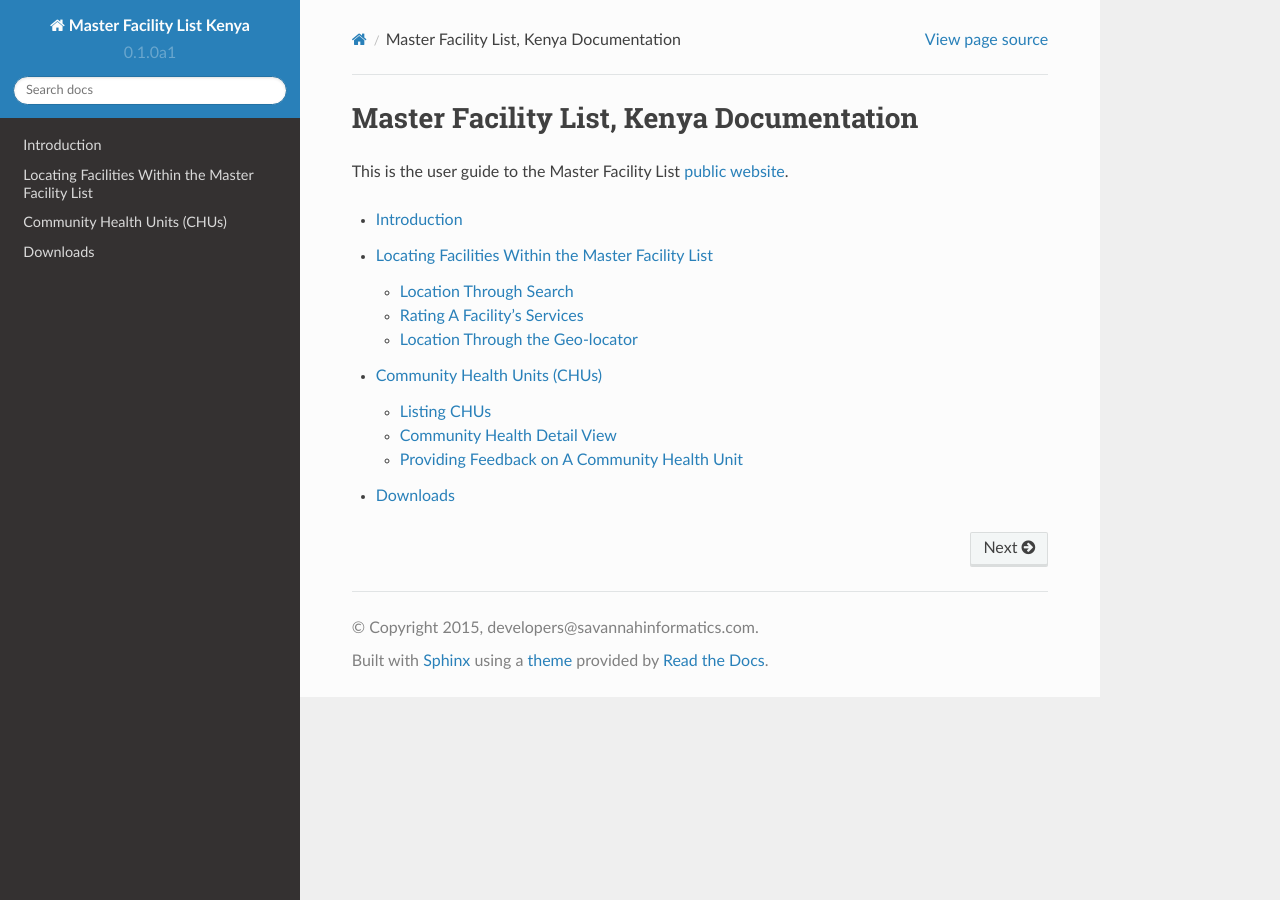
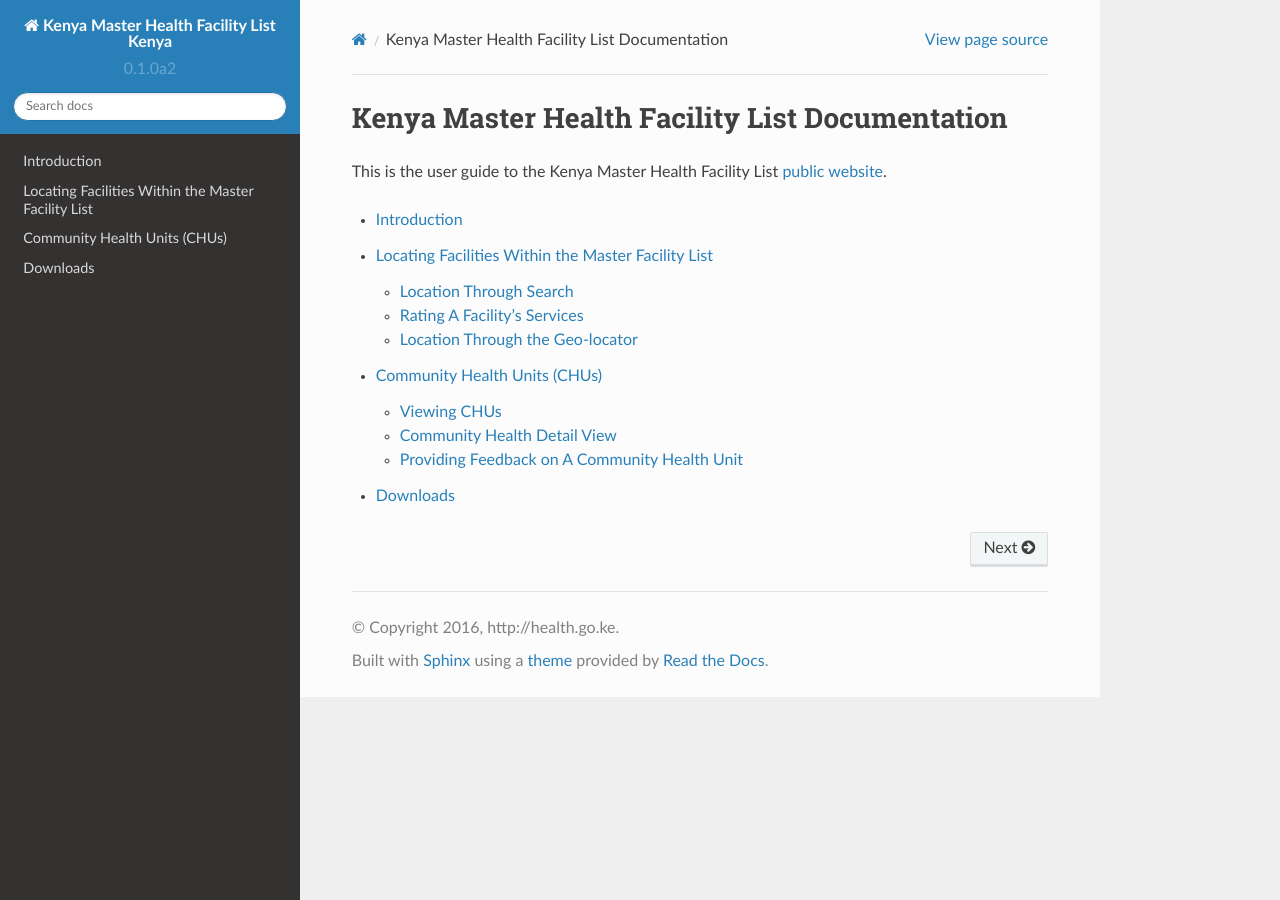
Before and after one commit to MasterFacilityList/mfl_public_docs, a Sphinx documentation site: the page built from docs/index.rst, in a window 1280 px wide. Built offline with Sphinx 7.4.7 and the Read the Docs theme 2.0.0, drawn with Linux system fonts in a browser that asks for light colours.

Commit message:
Update the docs to show the new name

```diff
--- a/README.rst
+++ b/README.rst
@@ -1,5 +1,4 @@
-Master Facility List Kenya Documentation
+Kenya Master Health Facility List Documentation
 
-Here lies the  API documentation and the user guides to the administration website, the public website and the master community health unit list system.
 
-.. image:: https://readthedocs.org/projects/mfl-documentation/badge/?version=latest
+.. image:: http://mfl-public.readthedocs.org/en/latest/#
--- a/circle.yml
+++ b/circle.yml
@@ -3,4 +3,4 @@ dependencies:
         - pip install -r requirements.txt
 test:
     override:
-        - sphinx-build -W -b html -d docs/_build/doctrees docs docs/_build/html
+        - sphinx-build -W -d docs/_build/doctrees docs docs/_build/html
--- a/docs/01_intro.rst
+++ b/docs/01_intro.rst
@@ -1,6 +1,6 @@
 Introduction
 ==============
-This is the publicly accessible side of the Master Facility List.
+This is the publicly accessible side of the Kenya Master Health Facility List.
 The main focus of this side is to allow easy location of facilities
 and community health units, mainly through search.
 
--- a/docs/02_facilities.rst
+++ b/docs/02_facilities.rst
@@ -12,7 +12,7 @@ The homepage has a search field that searches facilities by their code, name e.t
     :alt: Searching Facilities
 
 The results of the search are shown alongside the advanced search. Using the advanced
-search the query can be fine tuned e.g. listing facilities in a certain ward.
+search the query can be fine tuned e.g. viewing facilities in a certain ward.
 
 .. figure:: /_images/facilities/03_search_results.png
     :scale: 100%
@@ -23,7 +23,7 @@ button in the top navigation bar.
 
 .. figure:: /_images/facilities/06_list_facilities.png
     :scale: 100%
-    :alt: Listing Facilities
+    :alt: Viewing Facilities
 
 The advanced search form on the left has fields that can further specify your search.
 
--- a/docs/03_community_units.rst
+++ b/docs/03_community_units.rst
@@ -5,7 +5,7 @@ Community Health Units (CHUs)
 CHUs are health service structures with a defined geographical area and assigned to a facility.
 
 
-Listing CHUs
+Viewing CHUs
 +++++++++++++
 
 Just like facilities, CHUs have an advanced search, available under the community units link
--- a/docs/conf.py
+++ b/docs/conf.py
@@ -1,6 +1,6 @@
 # -*- coding: utf-8 -*-
 #
-# Master Facility List Kenya documentation build configuration file, created by
+# Kenya Master Health Facility List Kenya documentation build configuration file, created by
 # sphinx-quickstart on Wed Sep 23 10:50:17 2015.
 #
 # This file is execfile()d with the current directory set to its
@@ -48,18 +48,18 @@ source_suffix = '.rst'
 master_doc = 'index'
 
 # General information about the project.
-project = u'Master Facility List Kenya'
-copyright = u'2015, developers@savannahinformatics.com'
-author = u'developers@savannahinformatics.com'
+project = u'Kenya Master Health Facility List Kenya'
+copyright = u'2016, http://health.go.ke'
+author = u'servicedesk@health.go.ke'
 
 # The version info for the project you're documenting, acts as replacement for
 # |version| and |release|, also used in various other places throughout the
 # built documents.
 #
 # The short X.Y version.
-version = '0.1.0a1'
+version = '0.1.0a2'
 # The full version, including alpha/beta/rc tags.
-release = '0.1.0a1'
+release = '0.1.0a2'
 
 # The language for content autogenerated by Sphinx. Refer to documentation
 # for a list of supported languages.
@@ -202,7 +202,7 @@ html_static_path = ['_static']
 #html_search_scorer = 'scorer.js'
 
 # Output file base name for HTML help builder.
-htmlhelp_basename = 'MasterFacilityListKenyadoc'
+htmlhelp_basename = 'KenyaMasterHealthFacilityListKenyadoc'
 
 # -- Options for LaTeX output ---------------------------------------------
 
@@ -224,8 +224,8 @@ latex_elements = {
 # (source start file, target name, title,
 #  author, documentclass [howto, manual, or own class]).
 latex_documents = [
-  (master_doc, 'MasterFacilityListKenya.tex', u'Master Facility List Kenya Documentation',
-   u'developers@savannahinformatics.com', 'manual'),
+  (master_doc, 'KenyaMasterHealthFacilityListKenya.tex', u'Kenya Master Health Facility List Kenya Documentation',
+   u'servicedesk@health.go.ke', 'manual'),
 ]
 
 # The name of an image file (relative to this directory) to place at the top of
@@ -254,7 +254,7 @@ latex_documents = [
 # One entry per manual page. List of tuples
 # (source start file, name, description, authors, manual section).
 man_pages = [
-    (master_doc, 'masterfacilitylistkenya', u'Master Facility List Kenya Documentation',
+    (master_doc, 'KenyaMasterHealthFacilityListKenya', u'Kenya Master Health Facility List Kenya Documentation',
      [author], 1)
 ]
 
@@ -268,8 +268,8 @@ man_pages = [
 # (source start file, target name, title, author,
 #  dir menu entry, description, category)
 texinfo_documents = [
-  (master_doc, 'MasterFacilityListKenya', u'Master Facility List Kenya Documentation',
-   author, 'MasterFacilityListKenya', 'One line description of project.',
+  (master_doc, 'KenyaMasterHealthFacilityListKenya', u'Kenya Master Health Facility List Kenya Documentation',
+   author, 'KenyaMasterHealthFacilityListKenya', 'One line description of project.',
    'Miscellaneous'),
 ]
 
--- a/docs/index.rst
+++ b/docs/index.rst
@@ -1,6 +1,6 @@
-Master Facility List, Kenya Documentation
+Kenya Master Health Facility List Documentation
 ==========================================
-This is the user guide to the Master Facility List `public website <http://ehealth.or.ke/>`_.
+This is the user guide to the Kenya Master Health Facility List `public website <http://ehealth.or.ke/>`_.
 
 .. toctree::
    :maxdepth: 2
```
Also changed, not shown: 1 other file.
